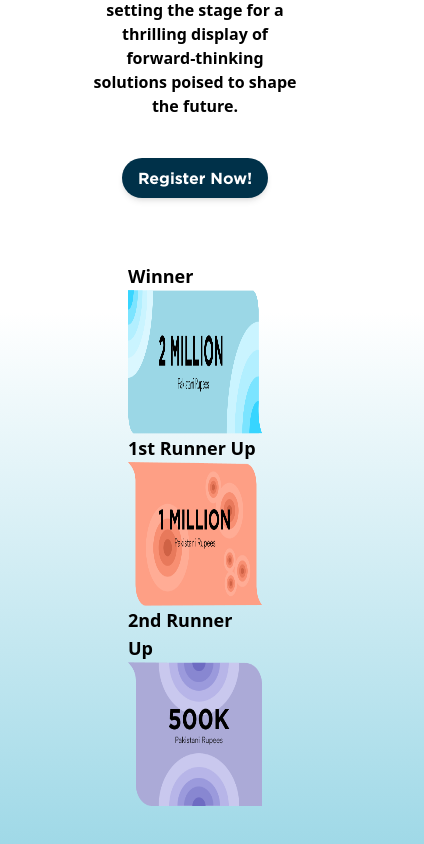
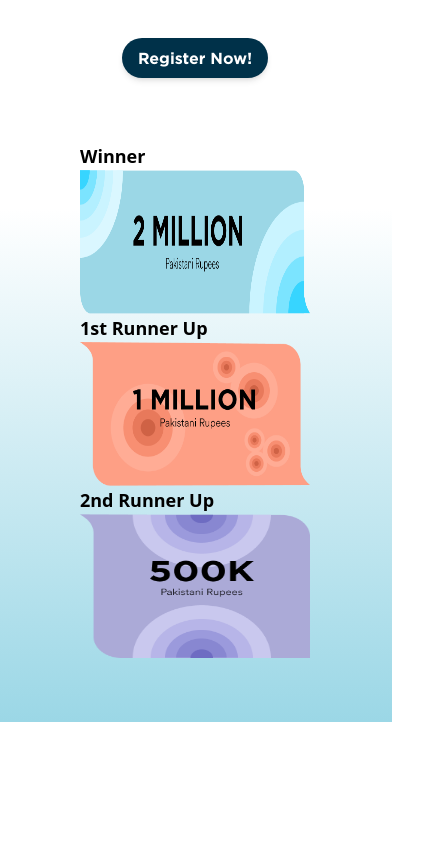
Before and after one commit to WahajJaved20/DevDay-FYP-Web-Module, a React (Vite) app: page / in a window 390 px wide. Shown: the part 989-1833 px from the top of the page, 424 px wide, since content can reach past the window. After the commit the page ends 1711 px from the top, so only its background shows below. Built offline with nearby package versions, Linux system fonts and the light colour scheme.

Commit message:
responsive settings

```diff
--- a/src/Components/Header.jsx
+++ b/src/Components/Header.jsx
@@ -8,7 +8,7 @@ function Header (){
           <img
             src={rocketLaunch} // Replace with your image path
             alt="Innovation Showcase Rocket"
-            className="object-cover w-64 h-64 opacity-100 z-0 relative"
+            className="object-cover lg:w-64 md:w-56 w-48 lg:h-64 md:h-56 h-48 opacity-100 z-0 relative"
           />
           <div className='flex flex-col ml-[-120px]'>
           <h1 className="text-[60px] font-black font-Gotham text-center lg:mt-16 md:mt-8 mt-4">FUTURE UNVEILED</h1>
@@ -17,7 +17,7 @@ function Header (){
           </div>
 
         </div>
-        <p className="text-md text-center font-cicularStd font-black relative z-10 lg:ml-[25%] md:ml-[20%] ml-[10%] lg:mr-[20%] md:mr-[15%] mr-[10%]">
+        <p className="text-md text-center font-cicularStd font-black relative z-10 lg:ml-[25%] md:ml-[20%] ml-[2%] lg:mr-[20%] md:mr-[15%] mr-[2%]">
           Future Unveiled: A Showcase of Innovation invites final year students to unleash their creativity
           and ingenuity in a dynamic competition resembling an innovation hackathon. As participants unveil
           their groundbreaking projects before a panel of esteemed judges, the event becomes a nexus of
--- a/src/Components/Prizes.jsx
+++ b/src/Components/Prizes.jsx
@@ -6,12 +6,12 @@ function PrizesList(){
     const names = ["Winner", "1st Runner Up", "2nd Runner Up"]
     const images = {"Winner": firstPrize, "1st Runner Up": secondPrize, "2nd Runner Up": thirdPrize}
     return (
-        <div className="flex lg:flex-row md:flex-row flex-col m-16 justify-center">
+        <div className="flex lg:flex-row md:flex-row flex-col lg:m-16 md:m-8 m-4 justify-center">
             {
                 names.map((name, index) => (
                     <div key={index} className="flex flex-col">
                         <p className="text-lg font-bold">{name}</p>
-                        <img src={images[name]} className="h-36"/>
+                        <img src={images[name]} className="h-36 w-auto"/>
                     </div>
                 ))
             }
```
